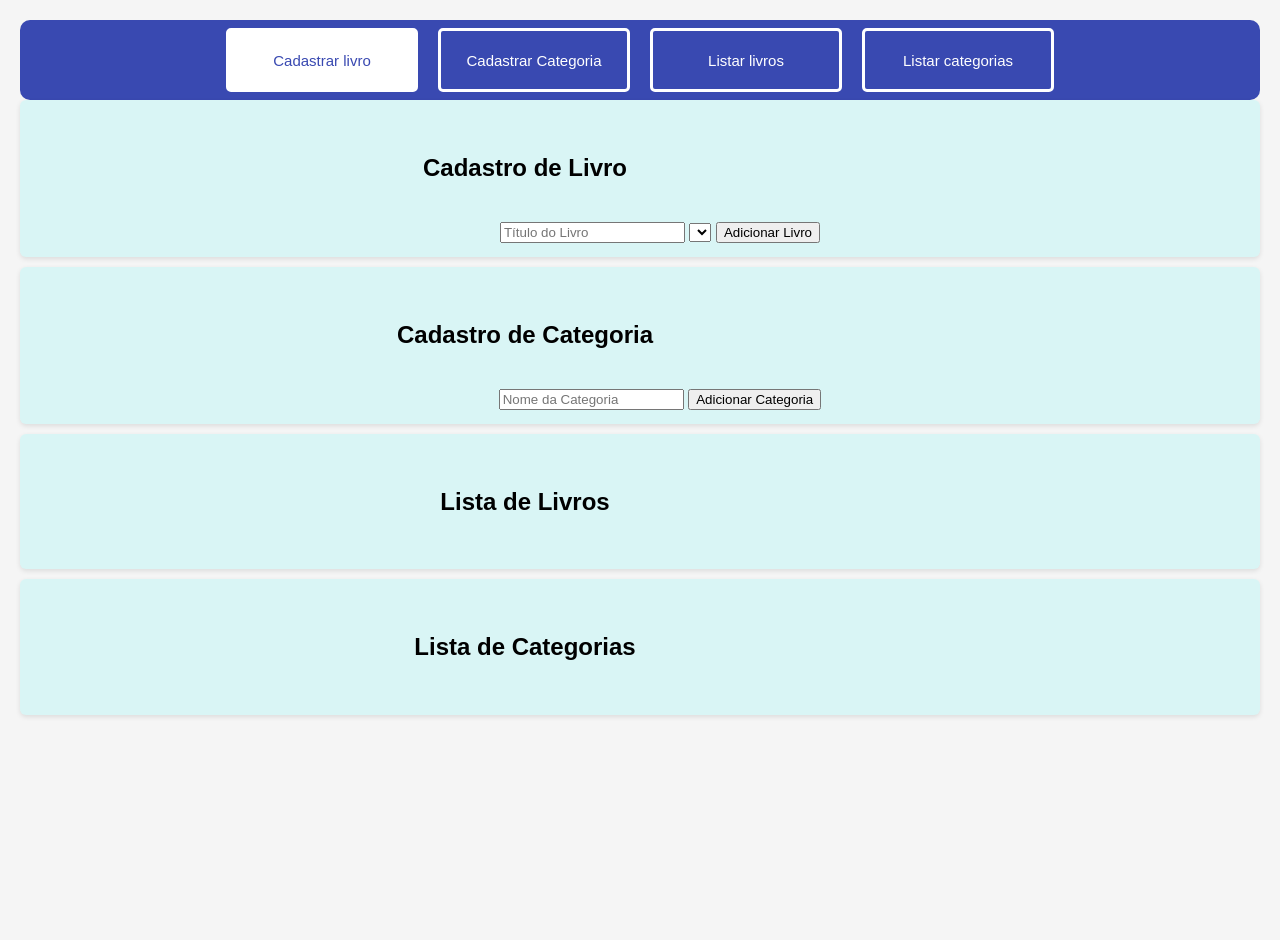
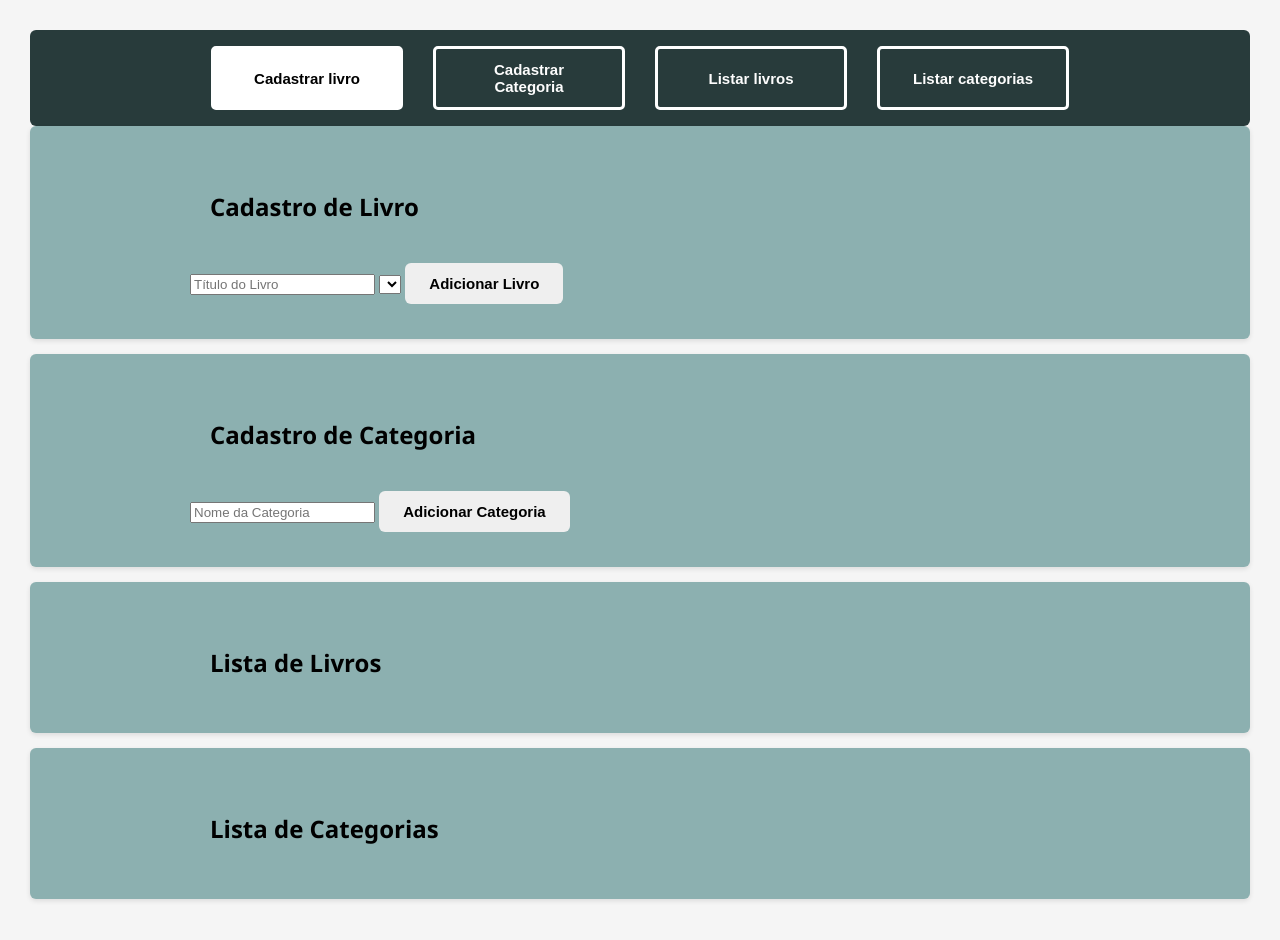
Before and after one commit to ASJoaoVictor/Cat-logo-de-Livros-com-Cadastro-de-Categorias, a plain HTML site: page cadastro.html in a window 1280 px wide. Before the commit the page ends 800 px from the top, so only its background shows below. Drawn offline with Linux system fonts and the light colour scheme.

Commit message:
css cadastro. button

```diff
--- a/scripts/cadastro.js
+++ b/scripts/cadastro.js
@@ -30,8 +30,6 @@ formCategoria.addEventListener("submit", (e) => {
 buttonCadastrarLivro.addEventListener("click", (e) => {
     e.preventDefault();
 
-    isButtonHigh = buttonCadastrarLivro.classList == "ativo"
-    buttonCadastrarLivro.classList = isButtonHigh ? "desativo" : "ativo";
 });
 
 buttonCadastrarCategoria.addEventListener("click", (e) => {
--- a/style/cadastro.css
+++ b/style/cadastro.css
@@ -1,21 +1,45 @@
 body {
-    font-family: Arial, sans-serif;
-    margin: 20px;
+    font-family: 'Segoe UI', Tahoma, Geneva, Verdana, sans-serif;
     background-color: #f5f5f5;
-    text-align: center;
+    margin: 0;
+    padding: 30px;
+    color: #333;
 }
 
  h2 {
+    margin-top: 30px;
+    margin-bottom: 20px;
+    margin-left: 100px;
     color: black;
     border-radius: 80px;
     padding: 20px;
     width: 850px;
 }
 
+input{
+    margin-left: 100px;
+    margin-bottom: 30px;
+}
+
+button {
+  padding: 12px 24px;
+  border: none;
+  border-radius: 6px;
+  font-size: 15px;
+  font-weight: 600;
+  cursor: pointer;
+  transition: all 0.3s ease;
+  display: inline-flex;
+  align-items: center;
+  justify-content: center;
+  gap: 8px;
+}
+
+
 section {
     padding: 14px 20px;
-    margin-bottom: 10px;
-    background-color: #20f3f321;
+    margin-bottom: 15px;
+    background-color: #06575770;
     color: #0c0c0c;
     text-decoration: none;
     display: block;
@@ -24,6 +48,7 @@ section {
     position: relative;
     padding-left: 60px;
 }
+
 
 .menu-item:hover {
     background-color: #f8f8f8;
@@ -35,10 +60,10 @@ section {
     display: flex;
     align-items: center;
     justify-content: center;
-    gap: 20px;
-    background-color: #3949b1;
-    height: 10vh;
-    border-radius: 10px;
+    gap: 30px;
+    background-color: #0f2424e3;
+    height: 12vh;
+    border-radius: 6px;
 }
 
 .menu button{
@@ -51,17 +76,17 @@ section {
 
 .ativo{
     background-color: #FFF;
-    color: #3949b1;
+    color: #000000;
 }
 
 .desativo{
     background-color: transparent;
-    color: #FFF;
+    color: #fdfdfd;
 }
 
 .menu .desativo:hover{
     background-color: #FFF;
-    color: #3949b1;
+    color: #000000;
 }
 
 .menu .ativo:hover{
--- a/style/index.css
+++ b/style/index.css
@@ -1,6 +1,6 @@
 body{
     font-family: Arial, Helvetica, sans-serif;
-    background-color: #20f3f321;
+    background-color: #0f2424e3;
     display: flex;
     justify-content: center;
     align-items: center;
```
Lines whose indentation alone changed are shown as unchanged.
